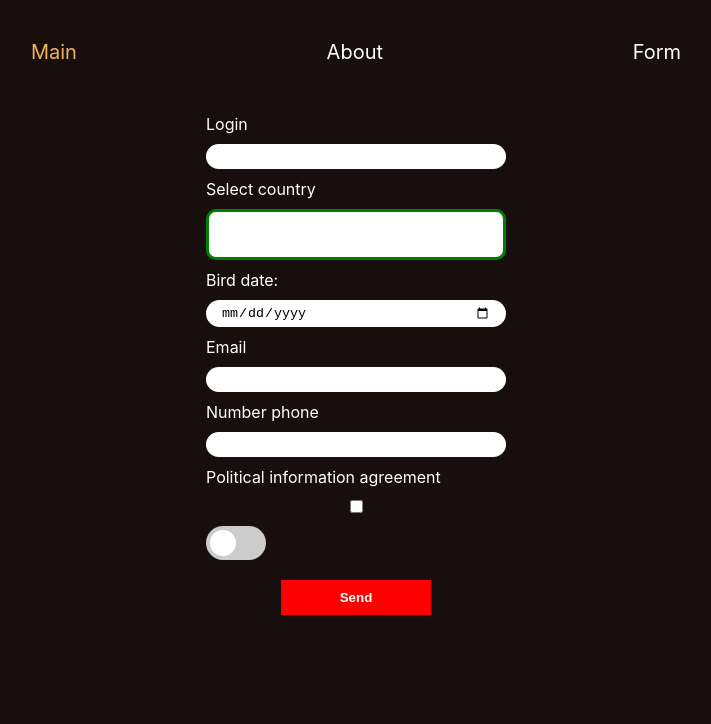
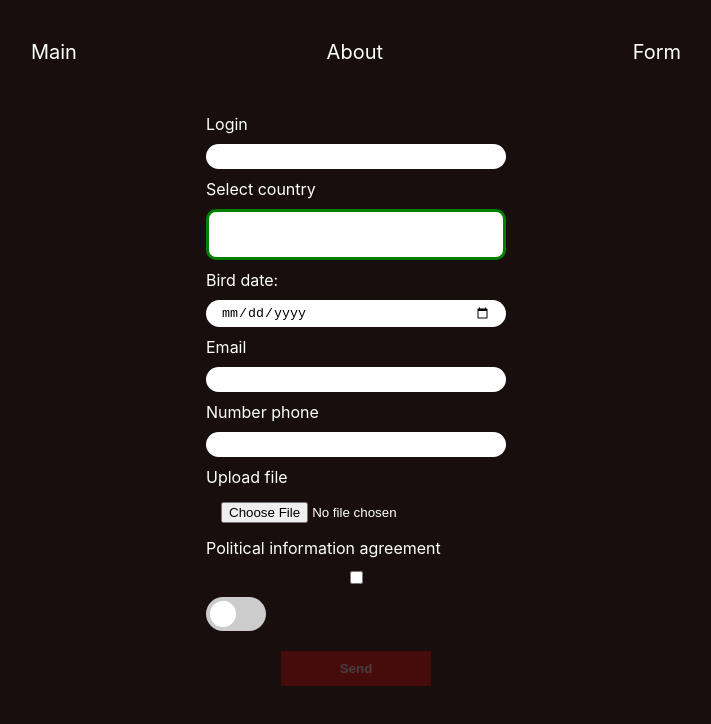
Before and after one commit to Ruslan-Ragilo/test-React, a React (Create React App) app: page /form in a window 1280 px wide. Shown: the top 724 px of the page, without its empty margins (284-995 px from the left). Built offline with nearby package versions, Linux system fonts and the light colour scheme.

Commit message:
add form validation

```diff
--- a/src/componetns/ form/Form.js
+++ b/src/componetns/ form/Form.js
@@ -15,23 +15,32 @@ export default class Form extends Component {
         this.dropActive = this.dropActive.bind(this);
         this.wrapperDropActive = this.wrapperDropActive.bind(this);
         this.sendDataForm = this.sendDataForm.bind(this);
+        this.validationErorr = this.validationErorr.bind(this);
+        this.onChangeInputForBTN = this.onChangeInputForBTN.bind(this);
+        this.validInput = this.validInput.bind(this);
         this.phone = React.createRef();
         this.login = React.createRef();
         this.dataBird = React.createRef();
         this.email = React.createRef();
         this.political = React.createRef();
         this.switcher = React.createRef();
+        this.file = React.createRef();
 
         this.state = {
            country: '',
            dropShowItem: false,
            cardForm: [],
+           disabled: true,
+           checked: false,
+           indexError: Number,
         }
     }
 
     dropActive(e) {
         this.setState({
-            country: e.target.textContent
+            country: e.target.textContent,
+            indexError: Number,
+            disabled: false,
         })
     }
 
@@ -41,41 +50,96 @@ export default class Form extends Component {
         })
     }
 
+    validationErorr() {
+        this.setState({
+            disabled: true
+        })
+        return 'error';
+    }
+
+
+    onChangeInputForBTN (e) {
+        if (e.target.value.length) {
+            this.setState({
+                disabled: false,
+                indexError: Number
+            })
+        }
+        if (e.target.id == 'checkboxPolitical') {
+            this.setState({
+                checked: !this.state.checked,
+            })
+        }
+    }
+
+    validInput (cardFormData) {
+        let arrError = '';
+        const arrVal = Object.values(cardFormData);
+        for (let i = 0; i < arrVal.length; i++) {
+            if (arrVal[i] == 'error') {
+                arrError = arrVal[i];
+                this.setState({
+                    disabled: true,
+                    indexError: i
+                })
+                break;
+            }
+        }
+
+        if (!arrError) {
+            this.setState({
+                cardForm: [{...cardFormData}]
+            })
+        }
+    }
+
     sendDataForm(e) {
         e.preventDefault()
         const cardFormData = {
-        email: this.email.current.value,
-        login: this.login.current.value,
-        dataBird: this.dataBird.current.value,
-        country: this.state.country,
-        phone: this.phone.current.value,
-        political: this.political.current.checked,
-        switcher: this.switcher.current.checked,
+            login:
+                this.login.current.value.length > 3 ? this.login.current.value :
+                this.validationErorr(),
+            country:
+                this.state.country ? this.state.country :
+                this.validationErorr(),
+            dataBird:
+                this.dataBird.current.value ? this.dataBird.current.value :
+                this.validationErorr(),
+            email:
+                this.email.current.value.indexOf('@') > -1 &&
+                this.email.current.value.length > 3 ? this.email.current.value :
+                this.validationErorr(),
+            phone:
+                this.phone.current.value ? this.phone.current.value :
+                this.validationErorr(),
+            file:
+                this.file.current.value ? this.file.current.value :
+                this.validationErorr(),
+            political:
+                this.political.current.checked ? this.political.current.checked :
+                this.validationErorr(),
+            switcher:
+                this.switcher.current.checked,
         }
-    // this.state.cardForm.push(cardFormData)
-    this.setState({
-        cardForm: [{...cardFormData}]
-    })
+        this.validInput (cardFormData)
     }
 
 
 
     render() {
-        // let timeInMs = new Date();
-        // let dateNow = timeInMs.getFullYear()+ '-0' +timeInMs.getMonth()+ '-0' +timeInMs.getDay();
-        let {country, dropShowItem, cardForm} = this.state;
+        let {country, dropShowItem, cardForm, disabled, checked, indexError} = this.state;
         let isActiveItem = dropShowItem;
         //Item inner select (option)
         const DropdownCustomsItem = countryOptions.map(el => {
             return <DropdownCustoms isActiveItem={isActiveItem} dropActive={this.dropActive} key={el.key} flag={el.flag} text={el.text}/>
         })
-        console.log(cardForm)
+
         //Active item country
         let DropdownActive;
         if (country) {
             DropdownActive = countryOptions.map(el => {
                     if (el.text == country) {
-                return <ActiveCountryItem className='active' flag={el.flag} text={el.text}/>
+                        return <ActiveCountryItem key={el.flag} className='active' flag={el.flag} text={el.text}/>
                     }
                 })
             }
@@ -89,32 +153,34 @@ sendDataForm(e) {
                 dataBird={el.dataBird}
                 political={el.political}
                 country={el.country}
-                switcher={el.switcher} />
+                switcher={el.switcher}
+                file={el.file} />
             })
         }
 
         return (
         <Wrapper_form>
             <form>
-                <label htmlFor="login">Login</label><input onChange={this.handlerChangeInput} ref={this.login} type="text" id="login" required />
+                <label htmlFor="login">Login</label><input className={indexError == 0 ? 'errorColor' : ''} onChange={this.onChangeInputForBTN} ref={this.login} type="text" id="login" />
                 <label htmlFor="select">Select country</label>
                 <div className={dropShowItem ? 'wrapperDrop active' : 'wrapperDrop'}
                  onClick={this.wrapperDropActive}>
-
-                    <div className='activeCountry'>{DropdownActive}</div>
+                    <div className={indexError == 1 ? 'errorColorCounrtry activeCountry' : 'activeCountry'}>{DropdownActive}</div>
                     {DropdownCustomsItem}
                 </div>
                 <label htmlFor="start">Bird date:</label>
-                <input onChange={this.handlerChangeInput} ref={this.dataBird} type="date" id="start" name="trip-start"
+                <input className={indexError == 2 ? 'errorColor' : ''}  onChange={this.onChangeInputForBTN} ref={this.dataBird} type="date" id="start" name="trip-start"
                     min="1920-01-01" max='2024-01-01' />
-                <label htmlFor="email">Email</label><input onChange={this.handlerChangeInput} ref={this.email} type="email" id="email" required />
-                <label htmlFor="phone">Number phone</label><input onChange={this.handlerChangeInput} ref={this.phone} type="text" id="phone" required />
-                <label htmlFor="checkbox">Political information agreement</label><input onChange={this.handlerChangeCheckbox} ref={this.political} type="checkbox" onClick={this.handlerCheckbox} id="checkbox" required/>
+                <label htmlFor="email">Email</label><input className={indexError == 3 ? 'errorColor' : ''} onChange={this.onChangeInputForBTN} ref={this.email} type="email" id="email" />
+                <label htmlFor="phone">Number phone</label><input className={indexError == 4 ? 'errorColor' : ''} onChange={this.onChangeInputForBTN} ref={this.phone} type="text" id="phone" />
+                <label htmlFor="phone">Upload file</label><input className={indexError == 5 ? 'errorColor' : ''} onChange={this.onChangeInputForBTN} ref={this.file} type="file" id="file" />
+                <label className={indexError == 6 ? 'errorCheckbox' : ''} htmlFor="checkbox">Political information agreement</label><input checked={checked ? 'checked' : ''} onChange={this.onChangeInputForBTN}
+                ref={this.political} type="checkbox" id="checkboxPolitical"/>
                 <label onClick={this.handlerSwitcher} className="switch">
-                    <input onChange={this.handlerChangeCheckbox} ref={this.switcher} type="checkbox" />
+                    <input ref={this.switcher} type="checkbox" />
                     <span className="slider round"></span>
                 </label>
-                <button onClick={this.sendDataForm}>Send</button>
+                <button disabled={disabled} className={disabled ? 'btn isDisabled' : 'btn active'} onClick={this.sendDataForm}>Send</button>
             </form>
             {itemDataCard}
         </Wrapper_form>
--- a/src/componetns/ form/Form.style.js
+++ b/src/componetns/ form/Form.style.js
@@ -9,7 +9,12 @@ export const Wrapper_form = styledComponents.div`
         background-color: white;
         border-radius: 10px;
         transition: .3s;
+        display: flex;
+        justify-content: center:
+        align-items: center;
+        flex-direction: column;
     }
+
 
     .wrapperDrop.active {
         height: 175px;
@@ -106,7 +111,7 @@ export const Wrapper_form = styledComponents.div`
         margin: 10px 0;
     }
 
-    button {
+    .btn {
         padding: 10px;
         border: none;
         color: white;
@@ -114,11 +119,38 @@ export const Wrapper_form = styledComponents.div`
         width: 150px;
         margin: 10px auto;
         font-weight: bold;
-        cursor: pointer;
         transition: .3s;
     }
 
-    button:hover {
-        transform: scale(.9)
+    .btn.active:hover{
+        transform: scale(0.9);
+        cursor: pointer;
+    }
+
+    .isDisabled {
+        opacity: .2;
+    }
+
+    input[type="file" i] {
+        color: white;
+    }
+
+    .errorColor {
+        color: white;
+        background-color: red;
+    }
+
+    .errorColorCounrtry {
+        background-color: red;
+        padding: 17px
+    }
+
+    .errorColorCounrtry {
+        background-color: red;
+        padding: 17px
+    }
+
+    .errorCheckbox {
+        color: red;
     }
 `
--- a/src/componetns/ form/cardData/cardData.js
+++ b/src/componetns/ form/cardData/cardData.js
@@ -24,16 +24,16 @@ export default class cardData extends Component {
 
   render() {
       let cardForm = this.props;
-      console.log(cardForm.dataBird)
     return (
       <Wrapper_card_data>
-          <h2>login: {toString(cardForm.login)}</h2>
+          <h2>login: {cardForm.login}</h2>
           <p>email: {cardForm.email}</p>
           <p>phone: {cardForm.phone}</p>
           <p>country: {cardForm.country}</p>
           <p>dataBird: {cardForm.dataBird}</p>
+          <p>file: {cardForm.file}</p>
           <p>political: {cardForm.political ? 'true': 'false'}</p>
-          <p>checkbox: {cardForm.checkbox ? 'true': 'false'}</p>
+          <p>checkbox: {cardForm.switcher ? 'true': 'false'}</p>
       </Wrapper_card_data>
     )
   }
--- a/src/componetns/header/Header.js
+++ b/src/componetns/header/Header.js
@@ -1,6 +1,8 @@
 import React, { Component } from 'react';
 import { Link } from "react-router-dom";
 import styled  from 'styled-components';
+import { addSesionStorage } from '../sesionstorage/addSesoinStorage';
+import { getSesionStorage } from '../sesionstorage/getSesionStorage';
 
 const Wrapper_header = styled.div`
   header {
@@ -30,19 +32,22 @@ export default class Header extends Component {
         {to: "/about", className: 'linkNav', content: 'About'},
         {to: "/form", className: 'linkNav', content: 'Form'}
       ],
-      activeNavLink: 'Main'
+      activeNavLink: getSesionStorage(),
     };
   }
 
   render() {
 
-    const { listNavLink } = this.state;
+
+    const { listNavLink , activeNavLink} = this.state;
 
     const togleActiveLink = (content) => {
       this.setState({
         activeNavLink: content
       })
     }
+
+    addSesionStorage(activeNavLink);
 
     const showLinkNav = listNavLink.map(el => {
       return <Link onClick={() => togleActiveLink(el.content)}
--- a/src/componetns/main/Main.js
+++ b/src/componetns/main/Main.js
@@ -70,7 +70,7 @@ export default class Main extends Component {
 
     return (
       <div>
-        <SearchInput onChangeSearch={this.onChangeSearch} valueSearch={this.valueSearch}/>
+        <SearchInput onChangeSearch={this.onChangeSearch} valueSearch={valueSearch}/>
         <Wrapper_film>
           {
             items.map(el => {
--- /dev/null
+++ b/src/componetns/sesionstorage/addSesoinStorage.js
@@ -0,0 +1,3 @@
+export const addSesionStorage = (value = 'Main') => {
+    sessionStorage.setItem('sesionNavValue', value);
+}
--- /dev/null
+++ b/src/componetns/sesionstorage/getSesionStorage.js
@@ -0,0 +1,4 @@
+export const getSesionStorage = () => {
+    const getSesionValue = sessionStorage.getItem('sesionNavValue');
+    return getSesionValue ? getSesionValue : null
+}
```
Lines whose indentation alone changed are shown as unchanged.
